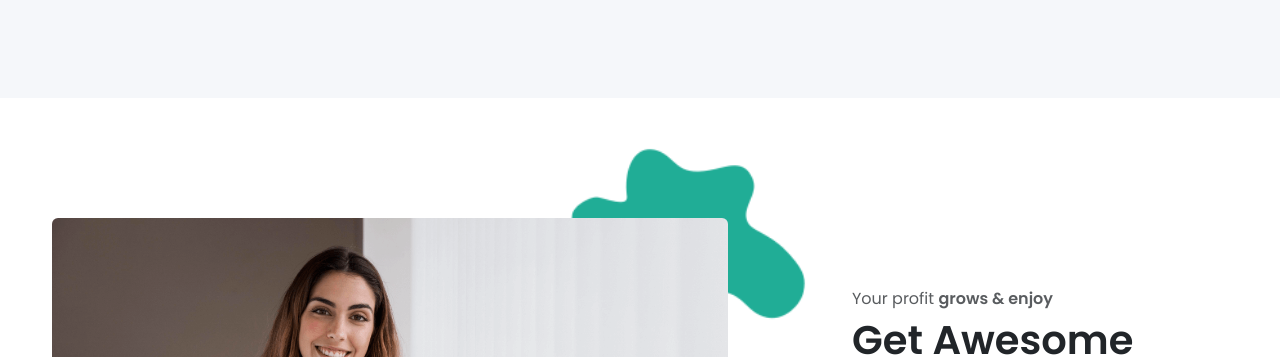
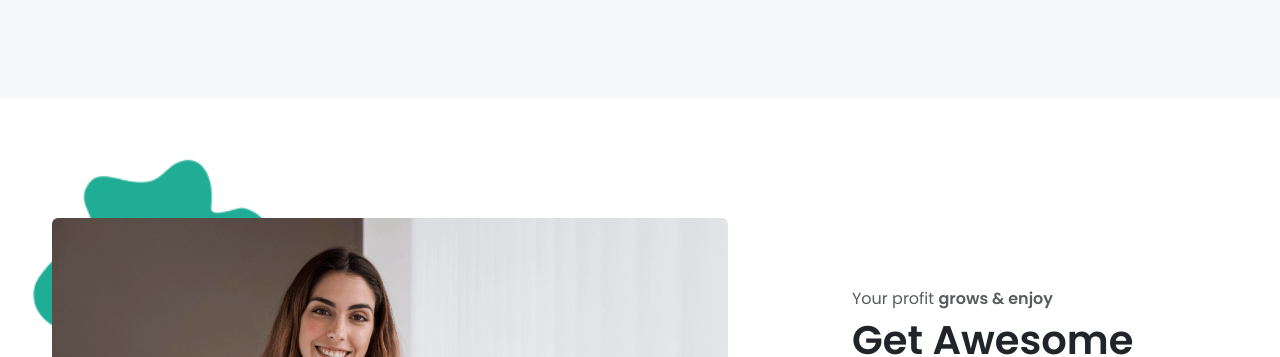
Before and after one commit to tuannd22082004/goptemplate, a website: page public/index-3.html in a window 1280 px wide. Shown: the part 1590-1947 px from the top of the page. Drawn offline with nearby package versions, Linux system fonts and the light colour scheme.

Commit message:
fix: sửa lỗi chuyển đổi tệp ảnh tại home_page_3.scss #WL-8

```diff
--- a/mix-manifest.json
+++ b/mix-manifest.json
@@ -1,4 +1,5 @@
 {
+    "/public/dist/css/home_page_3.css": "/public/dist/css/home_page_3.css",
     "/public/dist/css/home_page.css": "/public/dist/css/home_page.css",
     "/public/dist/css/variable.css": "/public/dist/css/variable.css",
     "/public/dist/css/global.css": "/public/dist/css/global.css"
--- a/public/scss/home_page_3.scss
+++ b/public/scss/home_page_3.scss
@@ -53,7 +53,7 @@
   }
   &__background-image {
     &-1 {
-      background-image: url(../images/features/home-animation.png);
+      background-image: url(../images/features/features-animation.png);
       background-size: cover;
       background-repeat: no-repeat;
     }
```
Also changed, not shown: public/dist/css/home_page_3.css.
